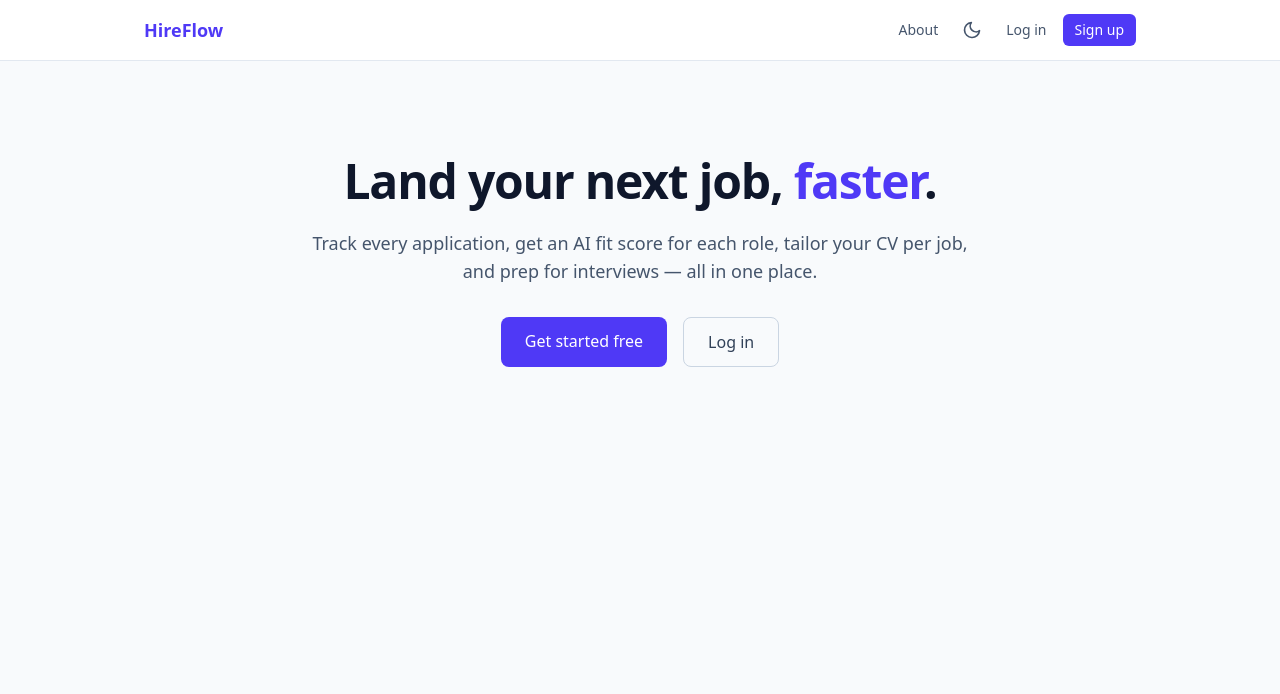
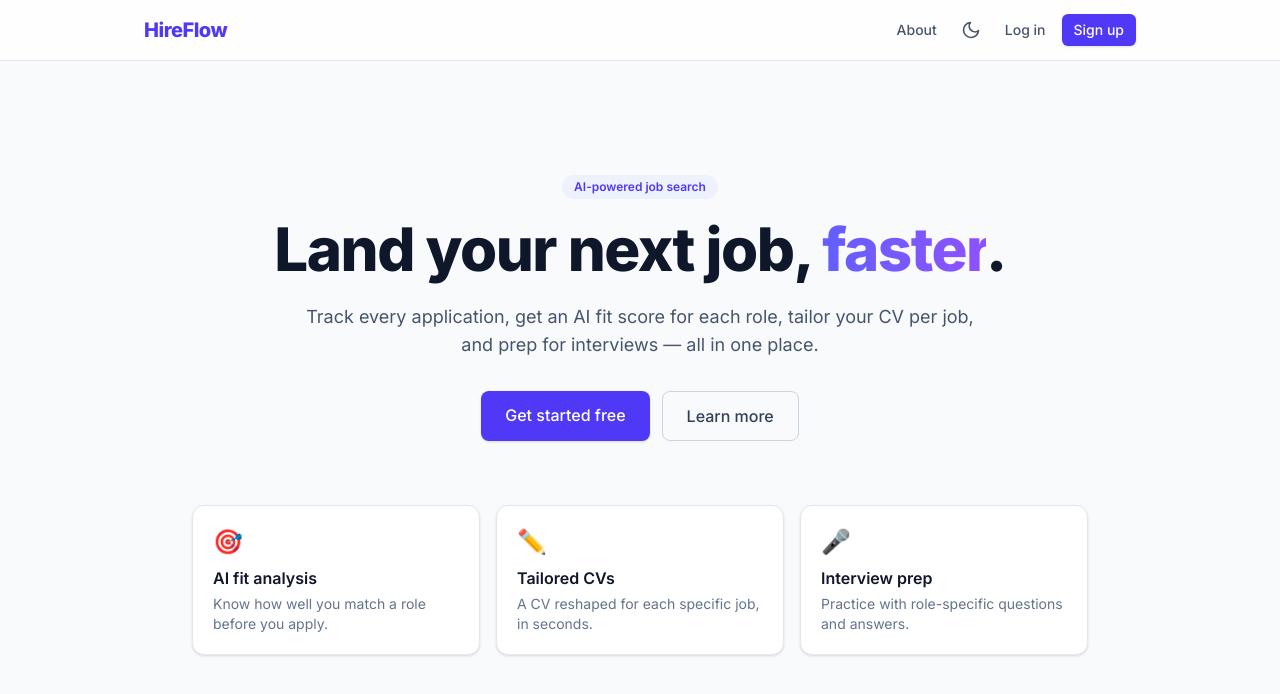
Before and after one commit to omrino999/hireflow, a React (Vite) app in the folder client/: page / in a window 1280 px wide. Shown: the top 694 px of the page. Built offline with nearby package versions, Linux system fonts and the light colour scheme; no server answers.

Commit message:
polish: Inter font, global transitions/focus, elevated landing (gradient hero + feature cards), sticky navbar with active-page highlighting

```diff
--- a/client/src/components/Navbar.jsx
+++ b/client/src/components/Navbar.jsx
@@ -1,6 +1,24 @@
-import { Link, useNavigate } from 'react-router-dom';
+import { Link, NavLink, useNavigate } from 'react-router-dom';
 import { useAuth } from '../context/AuthContext';
 import { useTheme } from '../context/ThemeContext';
+
+// Nav link with active-page highlighting
+function NavItem({ to, children }) {
+  return (
+    <NavLink
+      to={to}
+      className={({ isActive }) =>
+        `font-medium transition ${
+          isActive
+            ? 'text-indigo-600 dark:text-indigo-400'
+            : 'text-slate-600 hover:text-slate-900 dark:text-slate-300 dark:hover:text-white'
+        }`
+      }
+    >
+      {children}
+    </NavLink>
+  );
+}
 
 function ThemeToggle() {
   const { theme, toggleTheme } = useTheme();
@@ -12,13 +30,11 @@ function ThemeToggle() {
       className="rounded-md p-2 text-slate-600 hover:bg-slate-100 dark:text-slate-300 dark:hover:bg-slate-700"
     >
       {theme === 'dark' ? (
-        // sun
         <svg className="h-5 w-5" viewBox="0 0 24 24" fill="none" stroke="currentColor" strokeWidth="2" strokeLinecap="round">
           <circle cx="12" cy="12" r="4" />
           <path d="M12 2v2M12 20v2M4.9 4.9l1.4 1.4M17.7 17.7l1.4 1.4M2 12h2M20 12h2M4.9 19.1l1.4-1.4M17.7 6.3l1.4-1.4" />
         </svg>
       ) : (
-        // moon
         <svg className="h-5 w-5" viewBox="0 0 24 24" fill="none" stroke="currentColor" strokeWidth="2" strokeLinecap="round" strokeLinejoin="round">
           <path d="M21 12.79A9 9 0 1 1 11.21 3 7 7 0 0 0 21 12.79z" />
         </svg>
@@ -37,21 +53,21 @@ export default function Navbar() {
   };
 
   return (
-    <nav className="border-b border-slate-200 bg-white dark:border-slate-700 dark:bg-slate-800">
+    <nav className="sticky top-0 z-40 border-b border-slate-200 bg-white/80 backdrop-blur-md dark:border-slate-700 dark:bg-slate-900/80">
       <div className="mx-auto flex max-w-5xl items-center justify-between px-4 py-3">
-        <Link to={user ? '/dashboard' : '/'} className="text-lg font-bold text-indigo-600 dark:text-indigo-400">
+        <Link to={user ? '/dashboard' : '/'} className="text-xl font-extrabold tracking-tight text-indigo-600 dark:text-indigo-400">
           HireFlow
         </Link>
 
         <div className="flex items-center gap-4 text-sm">
           {user ? (
             <>
-              <Link to="/dashboard" className="text-slate-600 hover:text-slate-900 dark:text-slate-300 dark:hover:text-white">Dashboard</Link>
-              <Link to="/jobs" className="text-slate-600 hover:text-slate-900 dark:text-slate-300 dark:hover:text-white">Jobs</Link>
-              <Link to="/profile" className="text-slate-600 hover:text-slate-900 dark:text-slate-300 dark:hover:text-white">Profile</Link>
-              <Link to="/about" className="text-slate-600 hover:text-slate-900 dark:text-slate-300 dark:hover:text-white">About</Link>
+              <NavItem to="/dashboard">Dashboard</NavItem>
+              <NavItem to="/jobs">Jobs</NavItem>
+              <NavItem to="/profile">Profile</NavItem>
+              <NavItem to="/about">About</NavItem>
               <span className="text-slate-300 dark:text-slate-600">|</span>
-              <span className="text-slate-500 dark:text-slate-400">{user.name}</span>
+              <span className="hidden text-slate-500 sm:inline dark:text-slate-400">{user.name}</span>
               <ThemeToggle />
               <button
                 onClick={handleLogout}
@@ -62,12 +78,12 @@ export default function Navbar() {
             </>
           ) : (
             <>
-              <Link to="/about" className="text-slate-600 hover:text-slate-900 dark:text-slate-300 dark:hover:text-white">About</Link>
+              <NavItem to="/about">About</NavItem>
               <ThemeToggle />
-              <Link to="/login" className="text-slate-600 hover:text-slate-900 dark:text-slate-300 dark:hover:text-white">Log in</Link>
+              <NavItem to="/login">Log in</NavItem>
               <Link
                 to="/register"
-                className="rounded-md bg-indigo-600 px-3 py-1.5 font-medium text-white hover:bg-indigo-700"
+                className="rounded-md bg-indigo-600 px-3 py-1.5 font-medium text-white shadow-sm transition hover:-translate-y-0.5 hover:bg-indigo-700 hover:shadow-md"
               >
                 Sign up
               </Link>
--- a/client/src/index.css
+++ b/client/src/index.css
@@ -1,17 +1,46 @@
+@import url('https://fonts.googleapis.com/css2?family=Inter:wght@400;500;600;700;800&display=swap');
 @import "tailwindcss";
 @plugin "@tailwindcss/typography";
 
 /* Enable class-based dark mode: dark: utilities apply when <html> has .dark */
 @custom-variant dark (&:where(.dark, .dark *));
 
+html {
+  scroll-behavior: smooth;
+}
+
 body {
   margin: 0;
-  font-family: system-ui, -apple-system, "Segoe UI", Roboto, sans-serif;
+  font-family: "Inter", system-ui, -apple-system, "Segoe UI", Roboto, sans-serif;
   background-color: #f8fafc; /* slate-50 */
   color: #0f172a; /* slate-900 */
+  -webkit-font-smoothing: antialiased;
+  -moz-osx-font-smoothing: grayscale;
+  text-rendering: optimizeLegibility;
 }
 
 .dark body {
   background-color: #0f172a; /* slate-900 */
   color: #e2e8f0; /* slate-200 */
 }
+
+/* Smooth micro-interactions across interactive elements */
+a,
+button,
+select,
+input,
+textarea {
+  transition:
+    color 0.15s ease,
+    background-color 0.15s ease,
+    border-color 0.15s ease,
+    box-shadow 0.15s ease,
+    opacity 0.15s ease,
+    transform 0.15s ease;
+}
+
+/* Consistent, accessible focus ring */
+:focus-visible {
+  outline: 2px solid #6366f1; /* indigo-500 */
+  outline-offset: 2px;
+}
--- a/client/src/pages/Landing.jsx
+++ b/client/src/pages/Landing.jsx
@@ -1,5 +1,11 @@
 import { Link, Navigate } from 'react-router-dom';
 import { useAuth } from '../context/AuthContext';
+
+const HIGHLIGHTS = [
+  ['🎯', 'AI fit analysis', 'Know how well you match a role before you apply.'],
+  ['✏️', 'Tailored CVs', 'A CV reshaped for each specific job, in seconds.'],
+  ['🎤', 'Interview prep', 'Practice with role-specific questions and answers.'],
+];
 
 export default function Landing() {
   const { user, loading } = useAuth();
@@ -7,27 +13,49 @@ export default function Landing() {
   if (!loading && user) return <Navigate to="/dashboard" replace />;
 
   return (
-    <div className="mx-auto max-w-2xl py-16 text-center">
-      <h1 className="text-4xl font-bold tracking-tight text-slate-900 sm:text-5xl dark:text-white">
-        Land your next job, <span className="text-indigo-600 dark:text-indigo-400">faster</span>.
+    <div className="py-12 sm:py-20">
+      <div className="mx-auto max-w-3xl text-center">
+        <span className="inline-block rounded-full bg-indigo-50 px-3 py-1 text-xs font-semibold text-indigo-600 dark:bg-indigo-950/60 dark:text-indigo-300">
+          AI-powered job search
+        </span>
+        <h1 className="mt-5 text-4xl font-extrabold tracking-tight text-slate-900 sm:text-6xl dark:text-white">
+          Land your next job,{' '}
+          <span className="bg-gradient-to-r from-indigo-500 to-violet-500 bg-clip-text text-transparent">
+            faster
+          </span>
+          .
         </h1>
-      <p className="mt-6 text-lg text-slate-600 dark:text-slate-300">
+        <p className="mx-auto mt-6 max-w-2xl text-lg text-slate-600 dark:text-slate-300">
           Track every application, get an AI fit score for each role, tailor your CV per job,
           and prep for interviews — all in one place.
         </p>
-      <div className="mt-8 flex justify-center gap-4">
+        <div className="mt-8 flex flex-wrap justify-center gap-3">
           <Link
             to="/register"
-          className="rounded-lg bg-indigo-600 px-6 py-3 font-medium text-white hover:bg-indigo-700"
+            className="rounded-lg bg-indigo-600 px-6 py-3 font-medium text-white shadow-sm transition hover:-translate-y-0.5 hover:bg-indigo-700 hover:shadow-md"
           >
             Get started free
           </Link>
           <Link
-          to="/login"
-          className="rounded-lg border border-slate-300 px-6 py-3 font-medium text-slate-700 hover:bg-slate-50 dark:border-slate-600 dark:text-slate-200 dark:hover:bg-slate-800"
+            to="/about"
+            className="rounded-lg border border-slate-300 px-6 py-3 font-medium text-slate-700 transition hover:-translate-y-0.5 hover:bg-slate-50 dark:border-slate-600 dark:text-slate-200 dark:hover:bg-slate-800"
           >
-          Log in
+            Learn more
           </Link>
+        </div>
+      </div>
+
+      <div className="mx-auto mt-16 grid max-w-4xl gap-4 sm:grid-cols-3">
+        {HIGHLIGHTS.map(([icon, title, desc]) => (
+          <div
+            key={title}
+            className="rounded-xl border border-slate-200 bg-white p-5 text-left shadow-sm transition hover:-translate-y-0.5 hover:shadow-md dark:border-slate-700 dark:bg-slate-800"
+          >
+            <div className="text-2xl">{icon}</div>
+            <h3 className="mt-2 font-semibold text-slate-900 dark:text-white">{title}</h3>
+            <p className="mt-1 text-sm text-slate-500 dark:text-slate-400">{desc}</p>
+          </div>
+        ))}
       </div>
     </div>
   );
```
Lines whose indentation alone changed are shown as unchanged.
